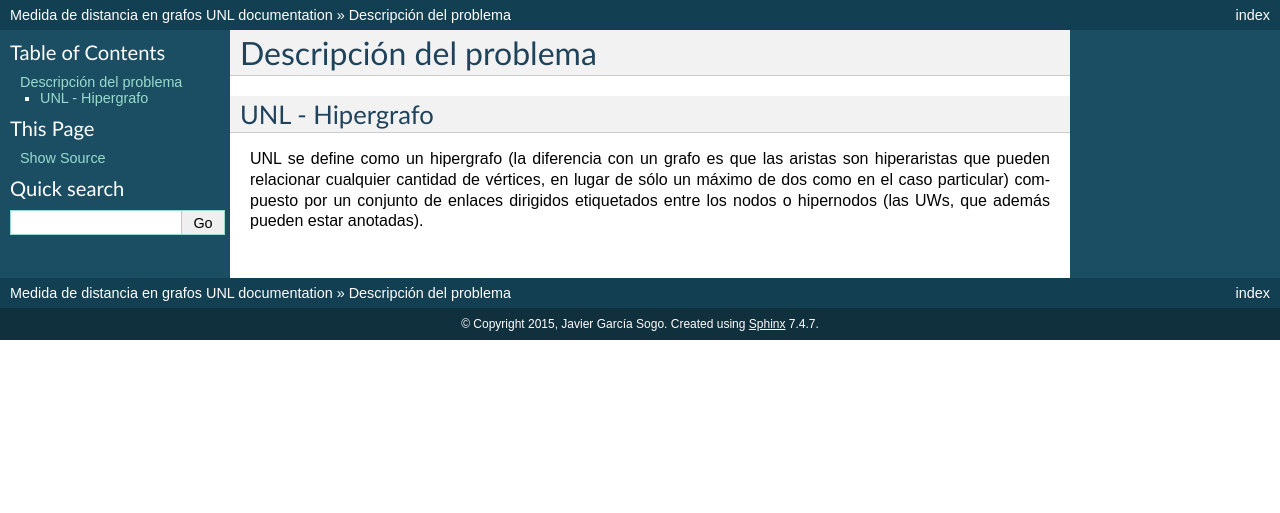
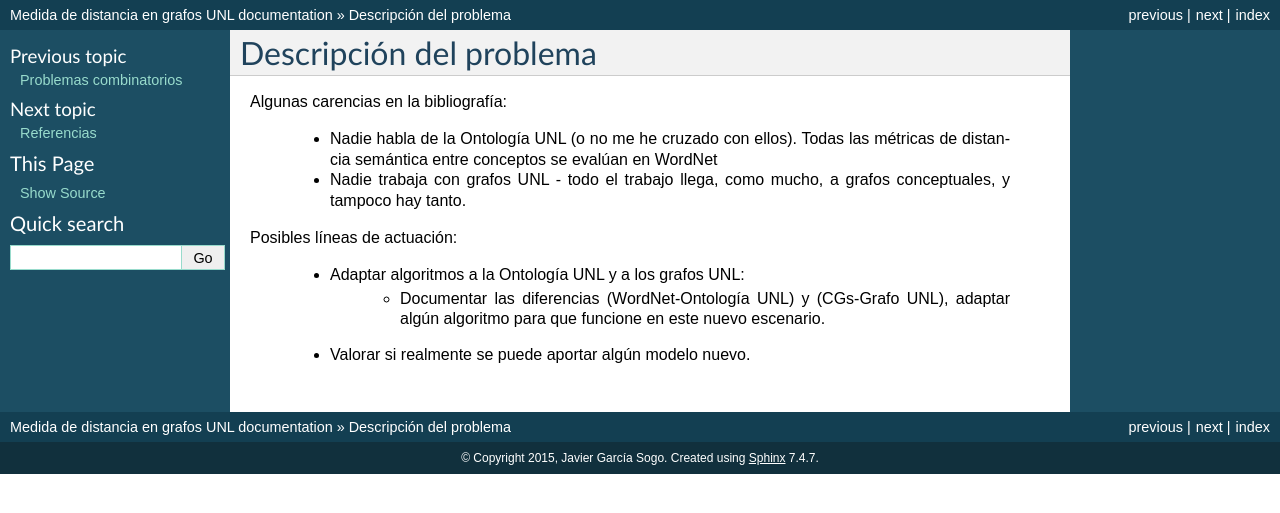
Before and after one commit to jgsogo/muia_tfm, a Sphinx documentation site: the page built from doc/ii.problem/index.rst, in a window 1280 px wide. Shown: the top 513 px of the page. Built offline with Sphinx 7.4.7, drawn with Linux system fonts in a browser that asks for light colours.

Commit message:
se incorporan un par de puntos con una posible forma de abordar el problema

```diff
--- a/doc/ii.problem/index.rst
+++ b/doc/ii.problem/index.rst
@@ -2,13 +2,15 @@
 Descripción del problema
 ========================
 
-.. 2-4 páginas
+Algunas carencias en la bibliografía:
 
+ * Nadie habla de la Ontología UNL (o no me he cruzado con ellos). Todas las métricas de distancia
+   semántica entre conceptos se evalúan en WordNet
+ * Nadie trabaja con grafos UNL - todo el trabajo llega, como mucho, a grafos conceptuales, y tampoco hay tanto.
 
-UNL - Hipergrafo
-----------------
+Posibles líneas de actuación:
 
-UNL se define como un hipergrafo (la diferencia con un grafo es que las aristas son hiperaristas
-que pueden relacionar cualquier cantidad de vértices, en lugar de sólo un máximo de dos como en el
-caso particular) compuesto por un conjunto de enlaces dirigidos etiquetados entre los nodos o hipernodos
-(las UWs, que además pueden estar anotadas).
+ * Adaptar algoritmos a la Ontología UNL y a los grafos UNL:
+    * Documentar las diferencias (WordNet-Ontología UNL) y (CGs-Grafo UNL), adaptar algún algoritmo para
+      que funcione en este nuevo escenario.
+ * Valorar si realmente se puede aportar algún modelo nuevo.
--- a/doc/index.rst
+++ b/doc/index.rst
@@ -6,15 +6,16 @@
 Medida de distancia en grafos UNL
 =================================
 
-Contents:
+.. only:: html
+   Contents:
 
 .. toctree::
    :maxdepth: 4
 
    intro
    i.state-of-the-art/index
+   ii.problem/index
    zreferences
-..   ii.problem/index
 ..   iii.hypothesis/index
 ..   iv.model/index
 ..   examples/index
--- a/doc/intro.rst
+++ b/doc/intro.rst
@@ -82,7 +82,7 @@ de Georgetown [#]_. Se trataba de un sistema basado en la utilización de **dicc
 y reglas**.
 
 .. [#] IBM mantiene en Internet documentación sobre este evento y el ordenador
-   IBM 701 en el que se ejecutó el programa: http://www-03.ibm.com/ibm/history/exhibits/701/701_intro.html (accedida el 21 de enero de 2015).
+   IBM 701 en el que se ejecutó el programa: http://www-03.ibm.com/ibm/history/exhibits/701/701_intro.html (accedida el 21 de marzo de 2015).
 
 Como Hutchins :cite:`Hutchins1994` indica, la demostración tuvo un impacto
 mediático muy importante y provocó la reacción de la Unión Soviética que priorizó el
```
